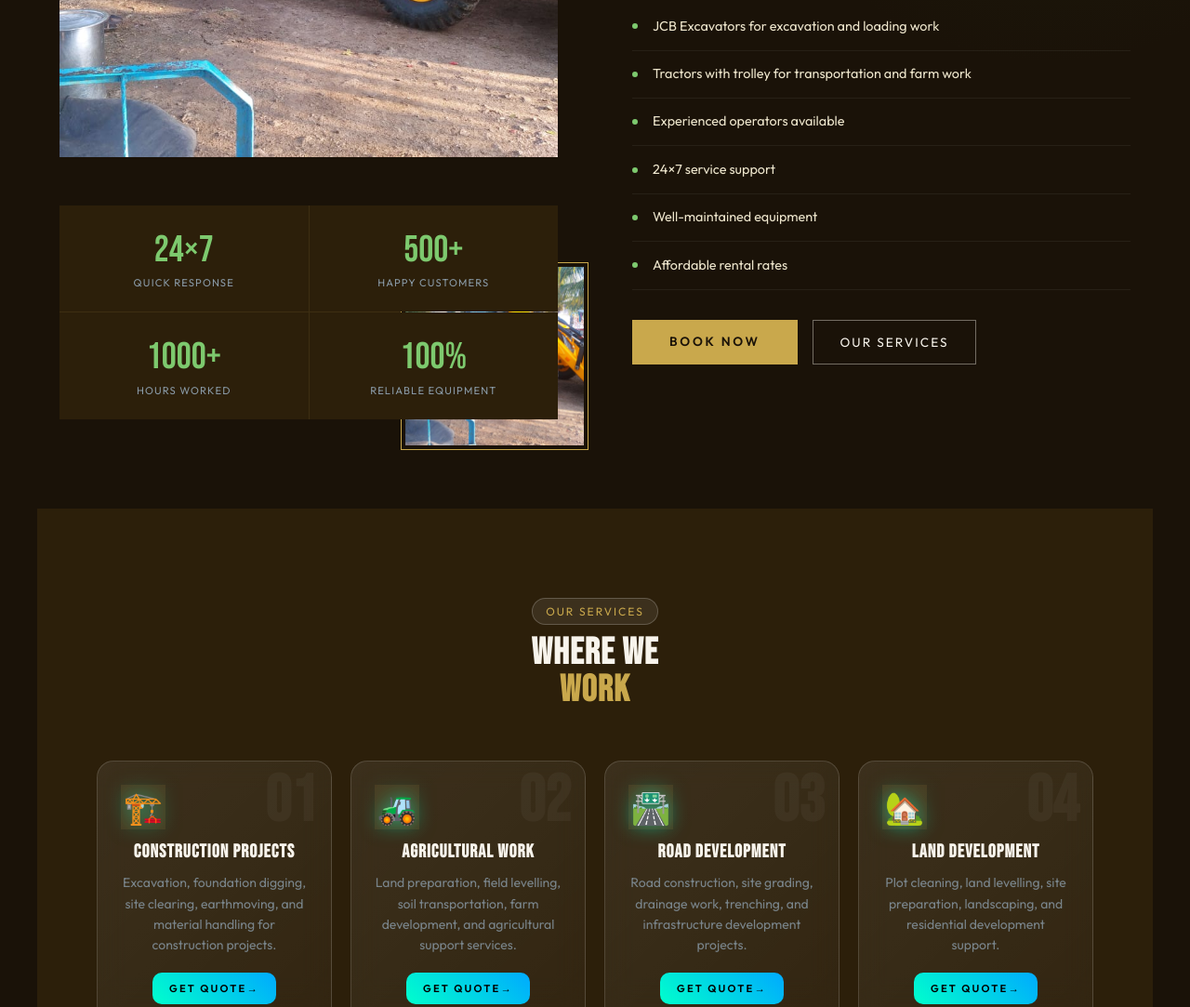
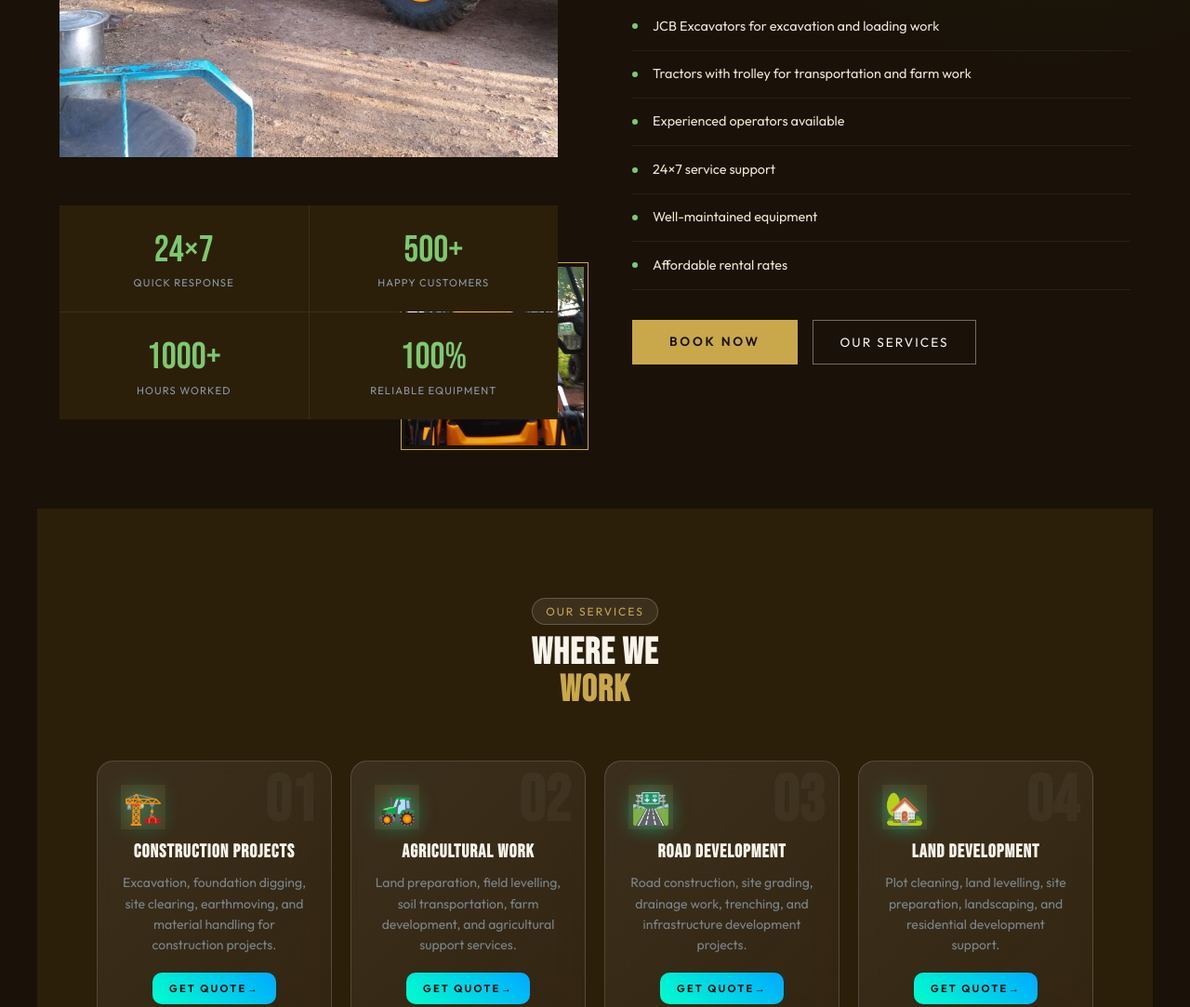
Before and after one commit to santoshjakune/maheshawari-erthmovers.com, a plain HTML site: page index.html in a window 1280 px wide. Shown: the part 2691-3774 px from the top of the page at 93% size. Drawn offline with Linux system fonts and the light colour scheme.

Commit message:
Update index.html

```diff
--- a/index.html
+++ b/index.html
@@ -1600,7 +1600,7 @@ drop-shadow(0 0 45px #25D366);
   <div class="eco-layout">
     <div class="eco-visual">
       <img class="eco-main-img" src="jcb ima.jpeg" alt="Eco Construction Site" loading="lazy">
-      <img class="eco-accent-img" src="jcb ima.jpeg" alt="Electric Tech" loading="lazy">
+      <img class="eco-accent-img" src="jcb-4.jpeg" alt="Electric Tech" loading="lazy">
 <div class="eco-metrics">
   <div class="eco-metric">
     <div class="eco-metric-num">24×7</div>
```
